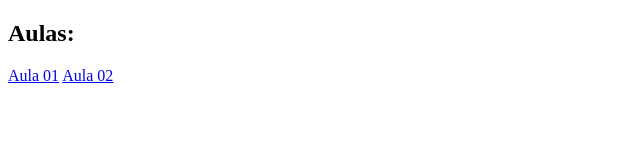
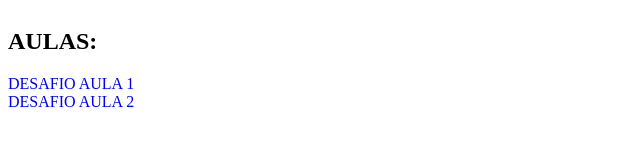
Before and after one commit to Robertocosta09/Curso-Javascript, a plain HTML site: page index.html in a window 1280 px wide. Shown: the whole page, without its empty margins (0-640 px from the left). Drawn offline with Linux system fonts and the light colour scheme.

Commit message:
desafios

```diff
--- a/Aula1.html/Deasafio1/Desafio1.html
+++ b/Desafio Aula1/Desafio01.html
@@ -12,6 +12,6 @@
 
 </body>
 <h2>Esta página contém um app</h2>
-<script src='Aula1.js'></script>
+<script src='Desafio01.js'></script>
 
 </html>
--- a/index.css
+++ b/index.css
@@ -0,0 +1,10 @@
+.links__container {
+    display: flex;
+    flex-direction: column;
+
+    text-transform: uppercase;
+}
+
+.links {
+    text-decoration: none;
+}
--- a/index.html
+++ b/index.html
@@ -13,8 +13,8 @@
 
     <div class="links__container">
         <h2>Aulas:</h2>
-        <a class="links" href="Aula1.html/Deasafio1/Desafio1.html" target="_blank">Aula 01</a>
-        <a class="links" href="Aula2/Desafio2/desafio2.html" target="_blank">Aula 02</a>
+        <a class="links" href="Desafio Aula1/Desafio01.html" target="_blank">Desafio Aula 1</a>
+        <a class="links" href="Desafio Aula2/Desafio Aula2.html" target="_blank">Desafio Aula 2</a>
 
     </div>
 
```
Also changed, not shown: Desafio Aula2/Desafio Aula2.html (renamed from Aula2/Desafio2/desafio2.html, +3 -1 lines), Desafio Aula1/Desafio01.js (line endings or trailing spaces), Desafio Aula2/Desafio Aula2.js (renamed from Aula2/Desafio2/Desafio2.js).
